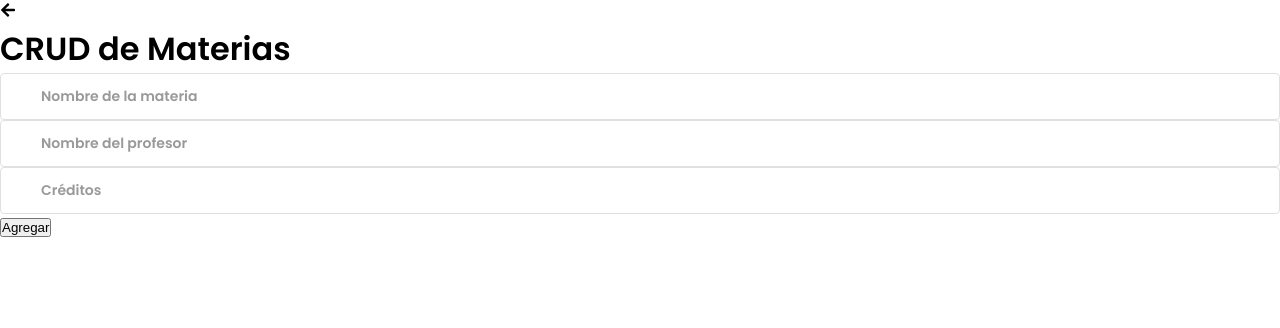
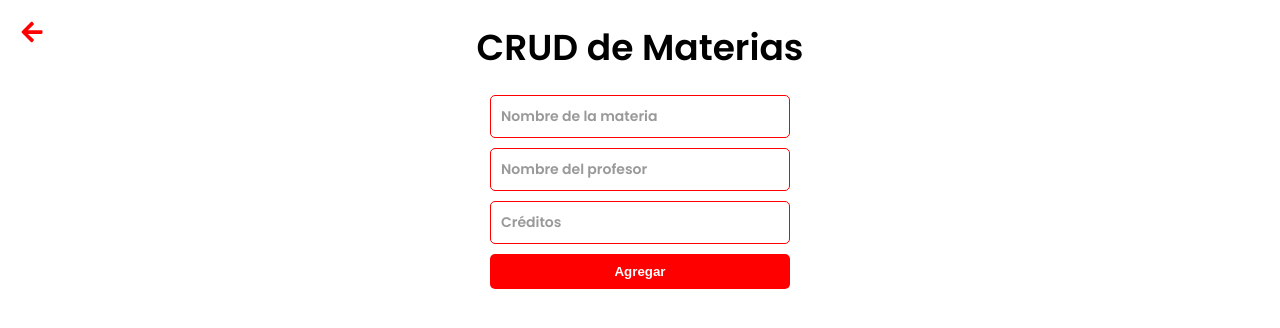
Before and after one commit to id-Romero/red, a React (Vite) app: page /materias in a window 1280 px wide. Shown: the top 328 px of the page. Built offline with nearby package versions, Linux system fonts and the light colour scheme.

Commit message:
Subject design

```diff
--- /dev/null
+++ b/src/components/Subjects/Subjects.css
@@ -0,0 +1,92 @@
+.materias-container {
+    text-align: center;
+    background-color: #ffffff;
+    height: 100vh;
+    padding: 20px;
+    display: flex;
+    flex-direction: column;
+    align-items: center;
+  }
+
+  .back-arrow {
+    position: absolute;
+    top: 20px;
+    left: 20px;
+    font-size: 24px;
+    color: red;
+    cursor: pointer;
+  }
+
+  h1 {
+    color: black;
+    font-size: 36px;
+    margin-bottom: 20px;
+  }
+
+  .materias-form {
+    display: flex;
+    flex-direction: column;
+    gap: 10px;
+    margin-bottom: 20px;
+    width: 300px;
+  }
+
+  .materias-form input {
+    padding: 10px;
+    border: 1px solid red;
+    border-radius: 5px;
+  }
+
+  .btn-submit {
+    padding: 10px;
+    background-color: red;
+    color: white;
+    font-weight: bold;
+    border: none;
+    border-radius: 5px;
+    cursor: pointer;
+    transition: background-color 0.3s;
+  }
+
+  .btn-submit:hover {
+    background-color: darkred;
+  }
+
+  .materias-list {
+    list-style: none;
+    padding: 0;
+    width: 100%;
+    max-width: 500px;
+  }
+
+  .materia-item {
+    display: flex;
+    justify-content: space-between;
+    align-items: center;
+    border: 1px solid red;
+    border-radius: 5px;
+    padding: 10px;
+    margin-bottom: 10px;
+    transition: transform 0.2s;
+    cursor: pointer;
+  }
+
+  .materia-item:hover {
+    transform: translateY(-5px);
+    box-shadow: 0 4px 10px rgba(0, 0, 0, 0.2);
+  }
+
+  .materia-info p {
+    margin: 5px 0;
+  }
+
+  .delete-icon {
+    font-size: 20px;
+    color: red;
+    cursor: pointer;
+  }
+  .error-text {
+    color: red;
+    font-weight: bold;
+    margin-top: 10px;
+  }
--- a/src/components/Subjects/Subjects.jsx
+++ b/src/components/Subjects/Subjects.jsx
@@ -1,6 +1,7 @@
 import { useState, useEffect } from 'react';
 import { FaArrowLeft, FaTrash } from 'react-icons/fa';
 import { useNavigate } from 'react-router-dom';
+import './Subjects.css'
 
 function Subjects() {
   const navigate = useNavigate();
```
